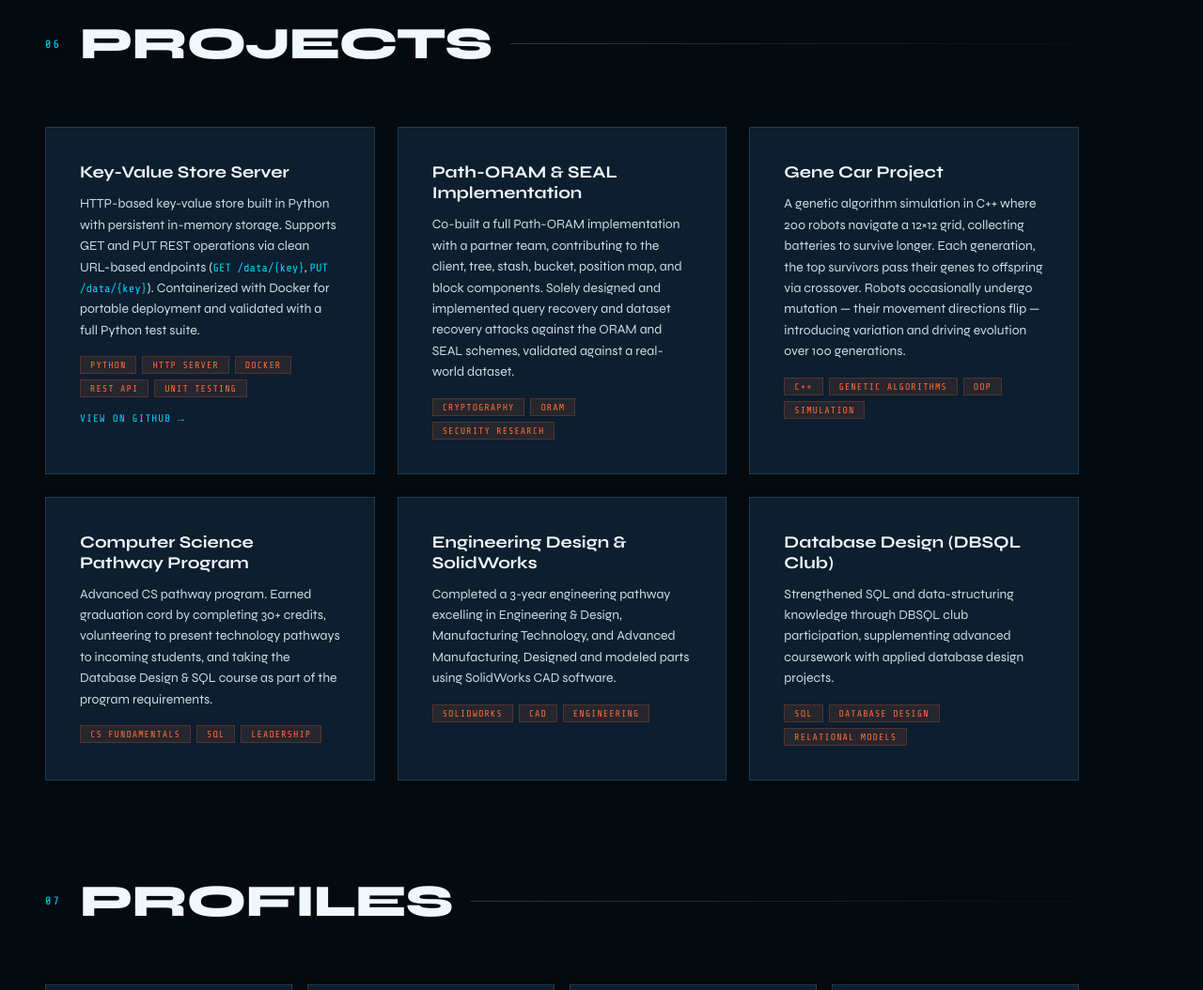
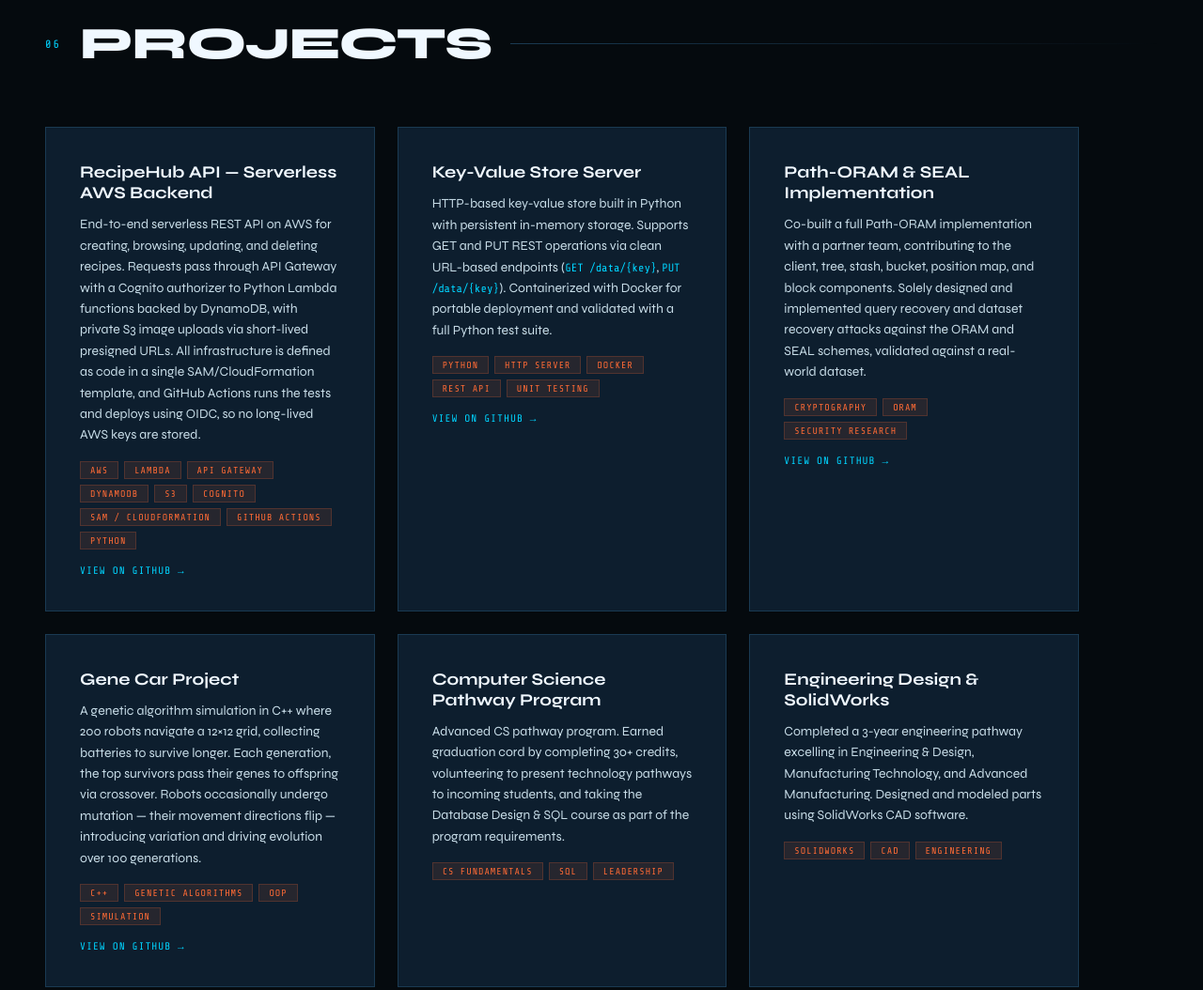
Before and after one commit to ybarchen27/ybarchen27.github.io, a plain HTML site: page index.html in a window 1280 px wide. Shown: the part 3920-4974 px from the top of the page at 94% size. Drawn offline with nearby package versions, Linux system fonts and the light colour scheme.

Commit message:
Add files via upload

```diff
--- a/index.html
+++ b/index.html
@@ -1294,6 +1294,28 @@
   </div>
 
   <div class="projects-grid">
+    <a href="https://github.com/ybarchen27/recipehub-api" target="_blank" class="project-card" style="text-decoration:none;color:inherit;display:block;">
+      <div class="project-title">RecipeHub API — Serverless AWS Backend</div>
+      <div class="project-desc">
+        End-to-end serverless REST API on AWS for creating, browsing, updating, and deleting recipes.
+        Requests pass through API Gateway with a Cognito authorizer to Python Lambda functions backed by
+        DynamoDB, with private S3 image uploads via short-lived presigned URLs. All infrastructure is defined
+        as code in a single SAM/CloudFormation template, and GitHub Actions runs the tests and deploys using
+        OIDC, so no long-lived AWS keys are stored.
+      </div>
+      <div class="project-tech">
+        <span>AWS</span>
+        <span>LAMBDA</span>
+        <span>API GATEWAY</span>
+        <span>DYNAMODB</span>
+        <span>S3</span>
+        <span>COGNITO</span>
+        <span>SAM / CLOUDFORMATION</span>
+        <span>GITHUB ACTIONS</span>
+        <span>PYTHON</span>
+      </div>
+      <div style="margin-top:16px;font-family:'Share Tech Mono',monospace;font-size:11px;color:var(--accent);letter-spacing:1px;">VIEW ON GITHUB →</div>
+    </a>
     <a href="https://github.com/ybarchen27/Key-Value-Store" target="_blank" class="project-card" style="text-decoration:none;color:inherit;display:block;">
       <div class="project-title">Key-Value Store Server</div>
       <div class="project-desc">
@@ -1312,7 +1334,7 @@
       </div>
       <div style="margin-top:16px;font-family:'Share Tech Mono',monospace;font-size:11px;color:var(--accent);letter-spacing:1px;">VIEW ON GITHUB →</div>
     </a>
-    <div class="project-card">
+    <a href="https://github.com/ybarchen27/CSE-108c-Project" target="_blank" class="project-card" style="text-decoration:none;color:inherit;display:block;">
       <div class="project-title">Path-ORAM & SEAL Implementation</div>
       <div class="project-desc">
         Co-built a full Path-ORAM implementation with a partner team, contributing to the client, tree,
@@ -1324,8 +1346,9 @@
         <span>ORAM</span>
         <span>SECURITY RESEARCH</span>
       </div>
-    </div>
-    <div class="project-card">
+      <div style="margin-top:16px;font-family:'Share Tech Mono',monospace;font-size:11px;color:var(--accent);letter-spacing:1px;">VIEW ON GITHUB →</div>
+    </a>
+    <a href="https://github.com/ybarchen27/Gene-Cars-Project" target="_blank" class="project-card" style="text-decoration:none;color:inherit;display:block;">
       <div class="project-title">Gene Car Project</div>
       <div class="project-desc">
         A genetic algorithm simulation in C++ where 200 robots navigate a 12×12 grid, collecting
@@ -1339,7 +1362,8 @@
         <span>OOP</span>
         <span>SIMULATION</span>
       </div>
-    </div>
+      <div style="margin-top:16px;font-family:'Share Tech Mono',monospace;font-size:11px;color:var(--accent);letter-spacing:1px;">VIEW ON GITHUB →</div>
+    </a>
     <div class="project-card">
       <div class="project-title">Computer Science Pathway Program</div>
       <div class="project-desc">
```
